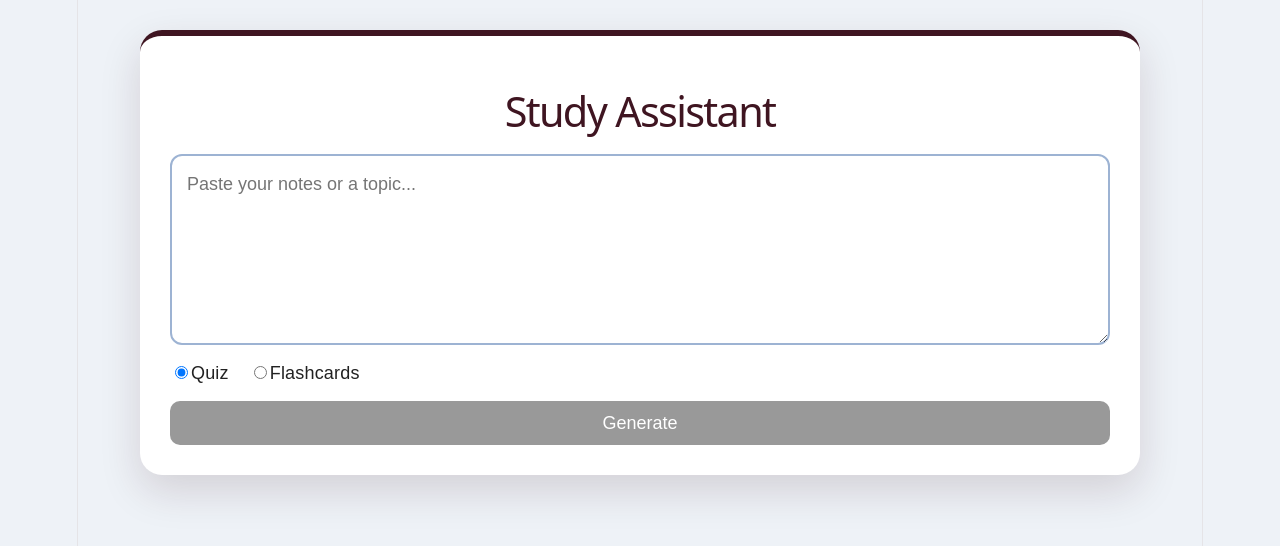
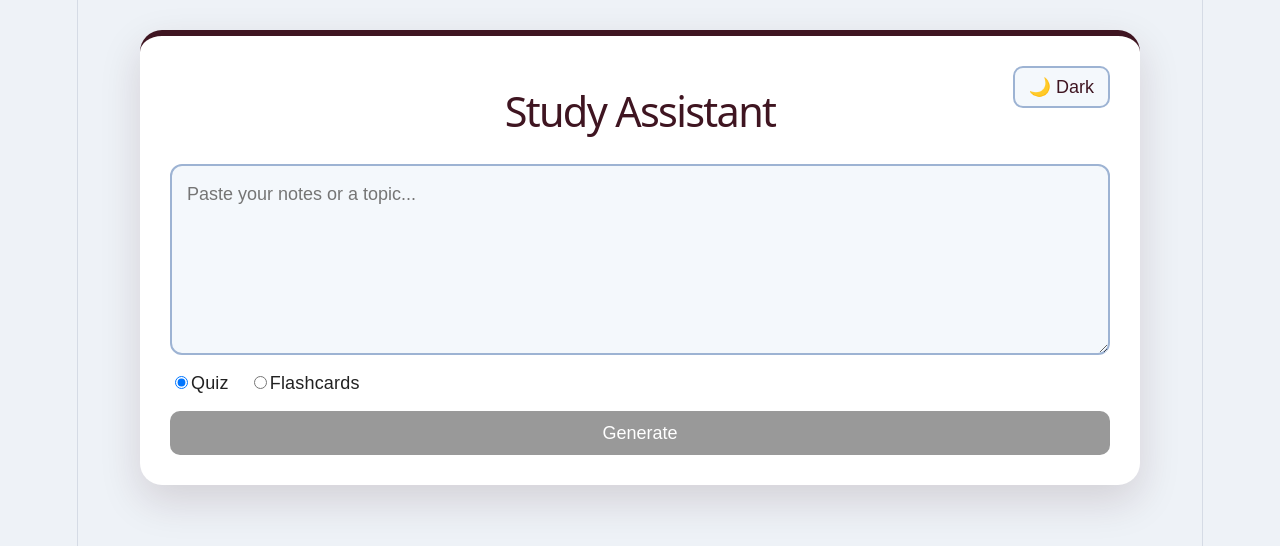
Before and after one commit to sarayuanand/study-assistant, a React (Vite) app: page / in a window 1280 px wide. Shown: the top 546 px of the page. Built offline with nearby package versions, Linux system fonts and the light colour scheme.

Commit message:
Add dark mode, local storage persistence, and keyboard navigation

```diff
--- a/src/App.css
+++ b/src/App.css
@@ -1,3 +1,60 @@
+/* ---------- Theme variables ---------- */
+
+:root,
+[data-theme="light"] {
+  --bg-page: #eef2f7;
+  --bg-app: #fff;
+  --bg-card-front: #f4f8fc;
+  --bg-card-back: #9DB3D3;
+  --bg-quiz-question: #fff;
+  --bg-quiz-results: #f4f8fc;
+  --bg-option: #fff;
+  --bg-explanation: #f4f7fb;
+  --bg-error: #fdecef;
+
+  --text: #222;
+  --text-heading: #3F1521;
+  --text-card-back: #3F1521;
+  --text-muted: #666;
+
+  --accent: #3F1521;
+  --accent-hover: #5a1f30;
+  --accent-2: #9DB3D3;
+
+  --border: #d5dbe5;
+  --border-strong: #9DB3D3;
+
+  --shadow-color: rgba(63, 21, 33, 0.15);
+  --shadow-color-soft: rgba(63, 21, 33, 0.08);
+}
+
+[data-theme="dark"] {
+  --bg-page: #181a20;
+  --bg-app: #23252d;
+  --bg-card-front: #2b2e37;
+  --bg-card-back: #45506b;
+  --bg-quiz-question: #23252d;
+  --bg-quiz-results: #2b2e37;
+  --bg-option: #2b2e37;
+  --bg-explanation: #2b2e37;
+  --bg-error: #3a2228;
+
+  --text: #dcdfe4;
+  --text-heading: #e6b8c6;
+  --text-card-back: #f1e3e7;
+  --text-muted: #9aa0ab;
+
+  --accent: #c46b83;
+  --accent-hover: #d385a0;
+  --accent-2: #6f87ab;
+
+  --border: #3a3d47;
+  --border-strong: #6f87ab;
+
+  --shadow-color: rgba(0, 0, 0, 0.4);
+  --shadow-color-soft: rgba(0, 0, 0, 0.25);
+}
+
 /* ---------- Global ---------- */
 
 *,
@@ -14,8 +71,9 @@ html {
 body {
   margin: 0;
   font-family: Arial, Helvetica, sans-serif;
-  background: #eef2f7;
-  color:#222;
+  background: var(--bg-page);
+  color: var(--text);
+  transition: background 0.25s, color 0.25s;
 }
 
 img{max-width:100%;display:block;}
@@ -27,22 +85,64 @@ button,textarea,input{font:inherit}
   width:min(95%,900px);
   margin:30px auto;
   padding:30px;
-  background:#fff;
+  background: var(--bg-app);
   border-radius:22px;
-  box-shadow:0 16px 40px rgba(63,21,33,.15);
-  border-top:6px solid #3F1521;
+  box-shadow:0 16px 40px var(--shadow-color);
+  border-top:6px solid var(--accent);
+  transition: background 0.25s;
+}
+
+.app-header{
+  display:flex;
+  justify-content:center;
+  align-items:center;
+  position:relative;
+  margin-bottom:10px;
 }
 
 .app h1{
   text-align:center;
   font-size:2.3rem;
-  color:#3F1521;
+  color: var(--text-heading);
   margin-bottom:30px;
+}
+
+.theme-toggle{
+  position:absolute;
+  right:0;
+  top:0;
+  background: var(--bg-card-front);
+  color: var(--text-heading);
+  border:2px solid var(--border-strong);
+  border-radius:10px;
+  min-height:40px;
+  padding:6px 14px;
+  cursor:pointer;
+  font-size:1rem;
+}
+
+.theme-toggle:hover{
+  background: var(--border-strong);
+}
+
+.session-controls{
+  text-align:center;
+  margin-bottom:15px;
+}
+
+.session-controls button{
+  background:none;
+  border:2px solid var(--border-strong);
+  color: var(--text-heading);
+  border-radius:10px;
+  padding:6px 14px;
+  min-height:36px;
+  cursor:pointer;
 }
 
 h2{
   text-align:center;
-  color:#3F1521;
+  color: var(--text-heading);
 }
 
 /* ---------- Loading ---------- */
@@ -55,8 +155,8 @@ h2{
 .spinner{
   width:46px;
   height:46px;
-  border:5px solid #d8e2ef;
-  border-top:5px solid #3F1521;
+  border:5px solid var(--border);
+  border-top:5px solid var(--accent);
   border-radius:50%;
   margin:0 auto 15px;
   animation:spin .8s linear infinite;
@@ -80,13 +180,15 @@ h2{
   resize:vertical;
   padding:15px;
   border-radius:12px;
-  border:2px solid #9DB3D3;
+  border:2px solid var(--accent-2);
+  background: var(--bg-card-front);
+  color: var(--text);
   transition:.25s;
 }
 
 .input-form textarea:focus{
   outline:none;
-  border-color:#3F1521;
+  border-color: var(--accent);
   box-shadow:0 0 14px rgba(157,179,211,.5);
 }
 
@@ -105,7 +207,7 @@ button{
 .submit-btn,
 .quiz-results button,
 .error-box button{
-  background:#3F1521;
+  background: var(--accent);
   color:white;
   border:none;
   border-radius:10px;
@@ -114,9 +216,9 @@ button{
 }
 
 button:hover:not(:disabled){
-  background:#5a1f30;
+  background: var(--accent-hover);
   transform:translateY(-2px);
-  box-shadow:0 10px 18px rgba(63,21,33,.25);
+  box-shadow:0 10px 18px var(--shadow-color);
 }
 
 button:disabled{
@@ -128,12 +230,13 @@ button:disabled{
 /* ---------- Error ---------- */
 
 .error-box{
-  background:#fdecef;
-  border:2px solid #3F1521;
+  background: var(--bg-error);
+  border:2px solid var(--accent);
   border-radius:12px;
   padding:18px;
   text-align:center;
   margin-top:20px;
+  color: var(--text);
 }
 
 /* ---------- Flashcards ---------- */
@@ -152,7 +255,7 @@ button:disabled{
   transform-style:preserve-3d;
   transition:transform .5s;
   border-radius:18px;
-  box-shadow:0 12px 28px rgba(63,21,33,.15);
+  box-shadow:0 12px 28px var(--shadow-color);
 }
 
 .flashcard.flipped{transform:rotateY(180deg);}
@@ -172,20 +275,20 @@ button:disabled{
 }
 
 .flashcard-face.front{
-  background:#f4f8fc;
-  border:2px solid #9DB3D3;
-  color:#222;
+  background: var(--bg-card-front);
+  border:2px solid var(--accent-2);
+  color: var(--text);
 }
 
 .flashcard-face.back{
-  background:#9DB3D3;
-  border:2px solid #3F1521;
-  color:#3F1521;
+  background: var(--bg-card-back);
+  border:2px solid var(--accent);
+  color: var(--text-card-back);
   transform:rotateY(180deg);
 }
 
-.progress{font-weight:bold;color:#3F1521;}
-.hint{color:#666;}
+.progress{font-weight:bold;color: var(--text-heading);}
+.hint{color: var(--text-muted);}
 
 /* ---------- Deck ---------- */
 
@@ -200,18 +303,18 @@ button:disabled{
 /* ---------- Quiz ---------- */
 
 .quiz-question{
-  background:#fff;
+  background: var(--bg-quiz-question);
   border-radius:16px;
   padding:20px;
   margin-bottom:25px;
-  box-shadow:0 8px 18px rgba(63,21,33,.08);
-  border-left:5px solid #9DB3D3;
+  box-shadow:0 8px 18px var(--shadow-color-soft);
+  border-left:5px solid var(--accent-2);
 }
 
 .question-text{
   font-size:1.1rem;
   font-weight:bold;
-  color:#3F1521;
+  color: var(--text-heading);
 }
 
 .options{
@@ -223,38 +326,43 @@ button:disabled{
   text-align:left;
   padding:14px;
   border-radius:10px;
-  border:2px solid #d5dbe5;
-  background:white;
+  border:2px solid var(--border);
+  background: var(--bg-option);
+  color: var(--text);
   cursor:pointer;
 }
 
 .option.selected{
-  background:#e6edf7;
-  border-color:#9DB3D3;
+  background: var(--bg-card-front);
+  border-color: var(--accent-2);
 }
 
 .option.correct{
   background:#dff5e3;
   border-color:#3d8b57;
+  color:#1e3f2a;
 }
 
 .option.incorrect{
   background:#fde5e5;
   border-color:#b33;
+  color:#4a1414;
 }
 
 .option.reveal-correct{
   background:#dff5e3;
   border-color:#3d8b57;
   opacity:.85;
+  color:#1e3f2a;
 }
 
 .explanation{
   margin-top:12px;
   padding:14px;
-  border-left:5px solid #3F1521;
-  background:#f4f7fb;
+  border-left:5px solid var(--accent);
+  background: var(--bg-explanation);
   border-radius:10px;
+  color: var(--text);
 }
 
 .submit-btn{
@@ -268,8 +376,9 @@ button:disabled{
   margin-top:25px;
   padding:22px;
   border-radius:15px;
-  background:#f4f8fc;
-  border:2px solid #9DB3D3;
+  background: var(--bg-quiz-results);
+  border:2px solid var(--accent-2);
+  color: var(--text);
 }
 
 /* ---------- Footer ---------- */
@@ -277,7 +386,7 @@ button:disabled{
 footer{
   margin-top:40px;
   text-align:center;
-  color:#666;
+  color: var(--text-muted);
 }
 
 /* ---------- Responsive ---------- */
@@ -303,6 +412,8 @@ footer{
 .flashcard-face{min-height:260px;font-size:1rem;padding:18px;}
 .deck-nav{flex-direction:column;}
 .deck-nav button{width:100%;}
+.theme-toggle{position:static;margin-bottom:15px;}
+.app-header{flex-direction:column;}
 }
 
 @media(max-width:380px){
--- a/src/App.jsx
+++ b/src/App.jsx
@@ -1,9 +1,12 @@
 import "./App.css";
-import { useState, useRef } from "react";
+import { useState, useRef, useEffect } from "react";
 import InputForm from "./components/InputForm";
 import FlashcardDeck from "./components/FlashcardDeck";
 import Quiz from "./components/Quiz";
 import { validateResponse } from "./utils/validateResponse";
+
+const SESSION_KEY = "studyAssistant.session";
+const THEME_KEY = "studyAssistant.theme";
 
 function App() {
   const [status, setStatus] = useState("idle"); // idle | loading | error | success
@@ -17,6 +20,69 @@ function App() {
   const [answers, setAnswers] = useState({});
   const [submitted, setSubmitted] = useState(false);
   const [round, setRound] = useState(0);
+
+  // Theme state, defaults to system preference if nothing saved yet
+  const [theme, setTheme] = useState(() => {
+    try {
+      const saved = localStorage.getItem(THEME_KEY);
+      if (saved === "light" || saved === "dark") return saved;
+    } catch {
+      // localStorage unavailable, fall through to system preference
+    }
+    return window.matchMedia && window.matchMedia("(prefers-color-scheme: dark)").matches
+      ? "dark"
+      : "light";
+  });
+
+  // Restore a saved session on first mount
+  useEffect(() => {
+    try {
+      const saved = localStorage.getItem(SESSION_KEY);
+      if (saved) {
+        const parsed = JSON.parse(saved);
+        if (parsed?.data) {
+          setData(parsed.data);
+          setStatus("success");
+          if (parsed.data.type === "quiz") {
+            setActiveQuestions(parsed.activeQuestions ?? parsed.data.questions);
+            setAnswers(parsed.answers ?? {});
+            setSubmitted(parsed.submitted ?? false);
+            setRound(parsed.round ?? 0);
+          }
+        }
+      }
+    } catch {
+      // Corrupt or missing saved session — just start fresh
+    }
+    // eslint-disable-next-line react-hooks/exhaustive-deps
+  }, []);
+
+  // Persist session whenever the relevant state changes
+  useEffect(() => {
+    if (status !== "success" || !data) return;
+    try {
+      localStorage.setItem(
+        SESSION_KEY,
+        JSON.stringify({ data, activeQuestions, answers, submitted, round })
+      );
+    } catch {
+      // Storage full or unavailable — non-fatal, just skip persistence
+    }
+  }, [status, data, activeQuestions, answers, submitted, round]);
+
+  // Apply + persist theme
+  useEffect(() => {
+    document.documentElement.setAttribute("data-theme", theme);
+    try {
+      localStorage.setItem(THEME_KEY, theme);
+    } catch {
+      // non-fatal
+    }
+  }, [theme]);
+
+  const toggleTheme = () => {
+    setTheme((t) => (t === "dark" ? "light" : "dark"));
+  };
 
   const handleGenerate = async (input, mode) => {
     lastRequestRef.current = [input, mode];
@@ -48,7 +114,6 @@ function App() {
       }
 
       const json = await res.json();
-      console.log("Raw response from backend:", json);
 
       if (abortControllerRef.current !== controller) return;
 
@@ -90,12 +155,43 @@ function App() {
     setRound((r) => r + 1);
   };
 
+  const handleNewSession = () => {
+    try {
+      localStorage.removeItem(SESSION_KEY);
+    } catch {
+      // non-fatal
+    }
+    setData(null);
+    setStatus("idle");
+    setActiveQuestions(null);
+    setAnswers({});
+    setSubmitted(false);
+    setRound(0);
+  };
+
   return (
     <div className="app">
-      <h1>Study Assistant</h1>
+      <div className="app-header">
+        <h1>Study Assistant</h1>
+        <button className="theme-toggle" onClick={toggleTheme}>
+          {theme === "dark" ? "☀️ Light" : "🌙 Dark"}
+        </button>
+      </div>
+
+      {status === "success" && data && (
+        <div className="session-controls">
+          <button onClick={handleNewSession}>Start new session</button>
+        </div>
+      )}
+
       <InputForm onSubmit={handleGenerate} loading={status === "loading"} />
 
-      {status === "loading" && <p>Generating your study material...</p>}
+      {status === "loading" && (
+        <div className="loading">
+          <div className="spinner" />
+          <p>Generating your study material...</p>
+        </div>
+      )}
 
       {status === "error" && (
         <div className="error-box">
--- a/src/components/FlashcardDeck.jsx
+++ b/src/components/FlashcardDeck.jsx
@@ -1,24 +1,78 @@
-import { useState } from "react";
+import { useState, useEffect, useCallback } from "react";
 import Flashcard from "./Flashcard";
 
+const INDEX_KEY = "studyAssistant.flashcardIndex";
+
 export default function FlashcardDeck({ cards }) {
-  const [index, setIndex] = useState(0);
+  const [index, setIndex] = useState(() => {
+    try {
+      const saved = Number(localStorage.getItem(INDEX_KEY));
+      if (Number.isInteger(saved) && saved >= 0 && saved < cards.length) return saved;
+    } catch {
+      // non-fatal
+    }
+    return 0;
+  });
+  const [flipped, setFlipped] = useState(false);
 
-  const next = () => setIndex((i) => Math.min(i + 1, cards.length - 1));
-  const prev = () => setIndex((i) => Math.max(i - 1, 0));
+  useEffect(() => {
+    try {
+      localStorage.setItem(INDEX_KEY, String(index));
+    } catch {
+      // non-fatal
+    }
+  }, [index]);
+
+  const next = useCallback(() => {
+    setIndex((i) => Math.min(i + 1, cards.length - 1));
+    setFlipped(false);
+  }, [cards.length]);
+
+  const prev = useCallback(() => {
+    setIndex((i) => Math.max(i - 1, 0));
+    setFlipped(false);
+  }, []);
+
+  const flip = useCallback(() => {
+    setFlipped((f) => !f);
+  }, []);
+
+  // Keyboard nav: ArrowRight/Left to move between cards, Space/Enter to flip
+  useEffect(() => {
+    const handler = (e) => {
+      // Don't hijack arrow keys/space while the user is typing elsewhere
+      const tag = document.activeElement?.tagName;
+      if (tag === "TEXTAREA" || tag === "INPUT") return;
+
+      if (e.key === "ArrowRight") {
+        e.preventDefault();
+        next();
+      } else if (e.key === "ArrowLeft") {
+        e.preventDefault();
+        prev();
+      } else if (e.key === " " || e.key === "Enter") {
+        e.preventDefault();
+        flip();
+      }
+    };
+    window.addEventListener("keydown", handler);
+    return () => window.removeEventListener("keydown", handler);
+  }, [next, prev, flip]);
 
   return (
     <div className="flashcard-deck">
       <Flashcard
-  key={cards[index].id}
-  card={cards[index]}
-  index={index}
-  total={cards.length}
-/>
+        card={cards[index]}
+        index={index}
+        total={cards.length}
+        flipped={flipped}
+        onFlip={flip}
+      />
       <div className="deck-nav">
         <button onClick={prev} disabled={index === 0}>← Prev</button>
         <button onClick={next} disabled={index === cards.length - 1}>Next →</button>
       </div>
+      <p className="hint">Use ← → to navigate, Space to flip</p>
     </div>
   );
 }
```
Also changed, not shown: src/components/Flashcard.jsx (+5 -14 lines).
